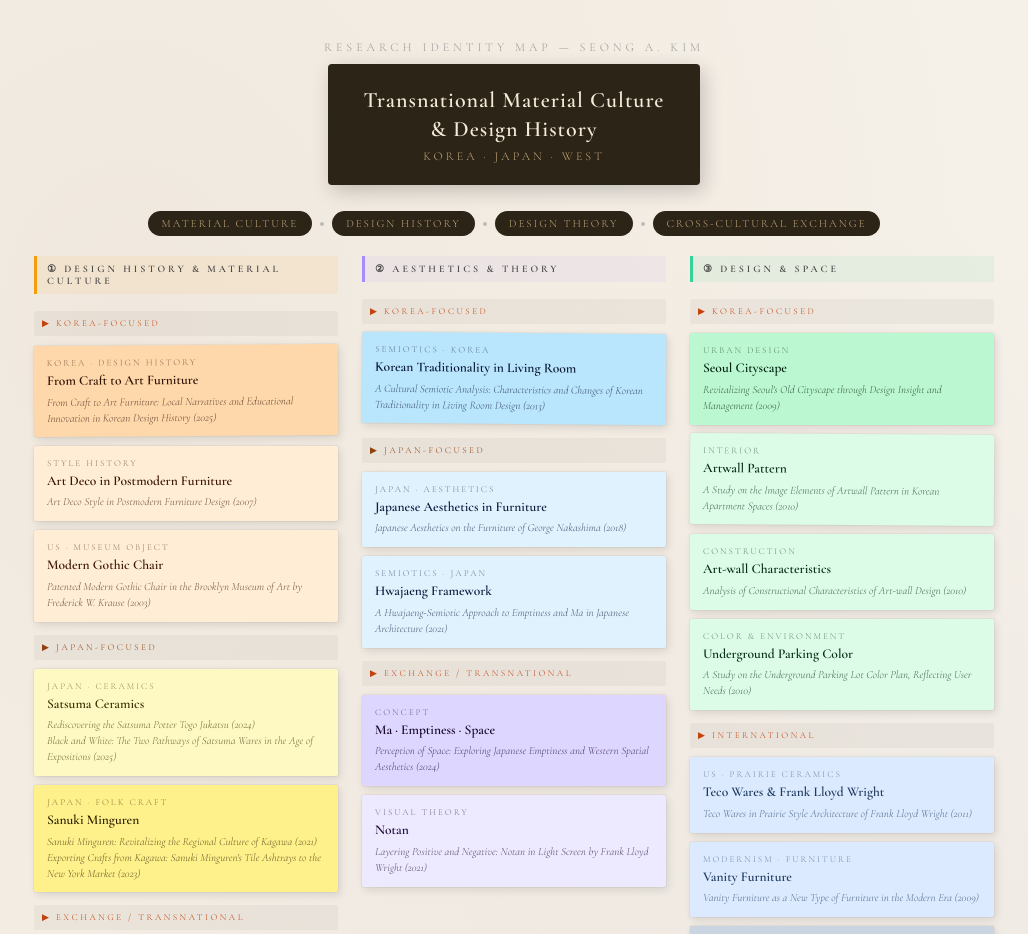
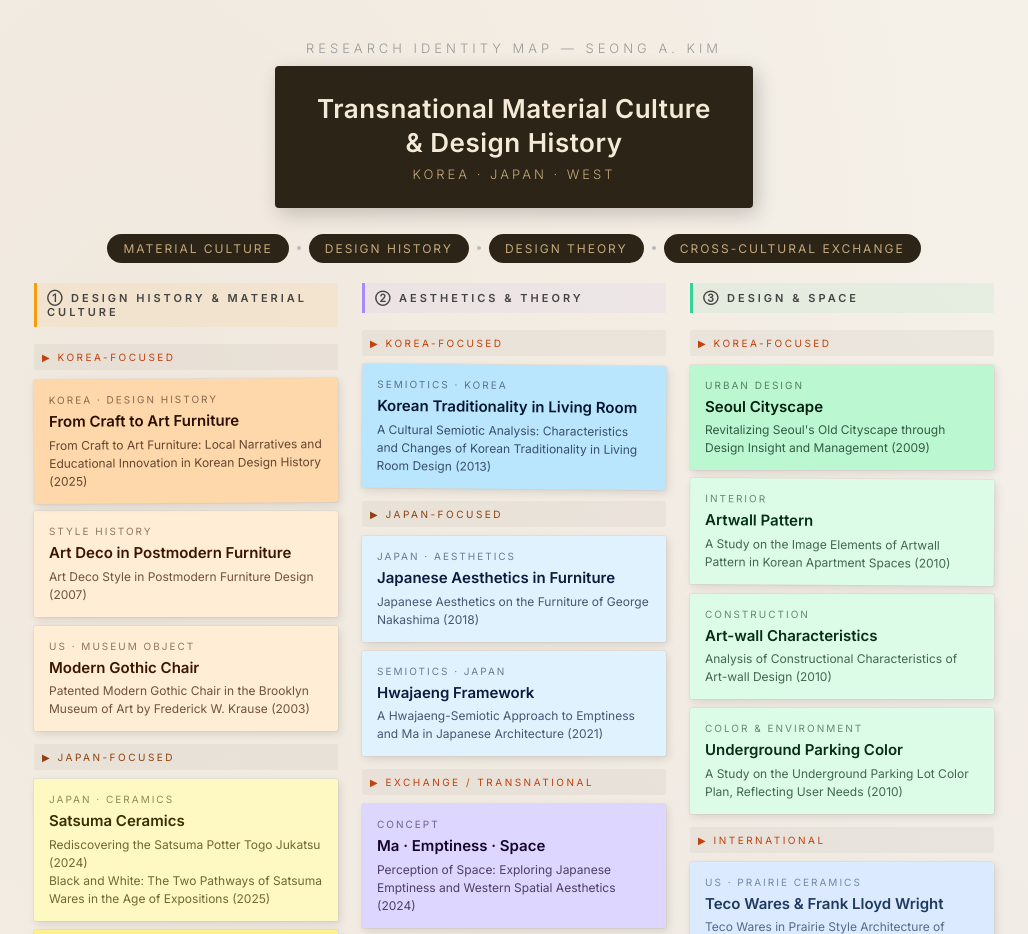
Before and after one commit to skimlee/research-map, a plain HTML site: page index.html in a window 1280 px wide. Shown: the top 934 px of the page, without its empty margins (126-1154 px from the left). Drawn offline with nearby package versions, Linux system fonts and the light colour scheme.

Commit message:
Add files via upload

```diff
--- a/index.html
+++ b/index.html
@@ -5,13 +5,13 @@
 <meta name="viewport" content="width=device-width, initial-scale=1.0">
 <title>Seong A. Kim — Research Map</title>
 <style>
-  @import url('https://fonts.googleapis.com/css2?family=Noto+Serif+KR:wght@300;400;700&family=Cormorant+Garamond:ital,wght@0,300;0,600;1,300&display=swap');
+  @import url('https://fonts.googleapis.com/css2?family=Inter:wght@300;400;500;600&display=swap');
 
   * { margin: 0; padding: 0; box-sizing: border-box; }
 
   body {
     background: #f5f0e8;
-    font-family: 'Cormorant Garamond', serif;
+    font-family: 'Inter', sans-serif;
     min-height: 100vh;
     display: flex;
     flex-direction: column;
@@ -23,7 +23,7 @@
   }
 
   .title {
-    font-size: 12px;
+    font-size: 13px;
     letter-spacing: 4px;
     text-transform: uppercase;
     color: #999;
@@ -34,15 +34,15 @@
   .center {
     background: #2c2416;
     color: #f5ead8;
-    padding: 22px 36px;
+    padding: 26px 42px;
     border-radius: 4px;
     text-align: center;
     margin-bottom: 16px;
     box-shadow: 4px 6px 20px rgba(0,0,0,0.2);
   }
 
-  .center h1 { font-size: 22px; font-weight: 600; letter-spacing: 1px; line-height: 1.3; }
-  .center .sub { font-size: 12px; letter-spacing: 3px; text-transform: uppercase; color: #c4a97d; margin-top: 6px; font-weight: 300; }
+  .center h1 { font-size: 26px; font-weight: 600; letter-spacing: 0.5px; line-height: 1.3; }
+  .center .sub { font-size: 13px; letter-spacing: 3px; text-transform: uppercase; color: #c4a97d; margin-top: 6px; font-weight: 300; }
 
   .connector-row {
     display: flex; align-items: center; justify-content: center;
@@ -51,8 +51,8 @@
 
   .connector-tag {
     background: #2c2416; color: #c4a97d;
-    padding: 6px 14px; border-radius: 20px;
-    font-size: 11px; letter-spacing: 2px; text-transform: uppercase;
+    padding: 7px 16px; border-radius: 20px;
+    font-size: 12px; letter-spacing: 2px; text-transform: uppercase;
   }
 
   .connector-dot { width: 4px; height: 4px; background: #bbb; border-radius: 50%; }
@@ -66,7 +66,7 @@
     max-width: 960px; width: 100%;
   }
 
-  .legend-item { display: flex; align-items: center; gap: 7px; font-size: 11px; letter-spacing: 1px; text-transform: uppercase; color: #555; }
+  .legend-item { display: flex; align-items: center; gap: 7px; font-size: 12px; letter-spacing: 1px; text-transform: uppercase; color: #555; }
   .legend-dot { width: 13px; height: 13px; border-radius: 2px; flex-shrink: 0; }
 
   /* GRID */
@@ -82,8 +82,8 @@
   .branch { display: flex; flex-direction: column; gap: 9px; }
 
   .branch-label {
-    font-size: 10px; letter-spacing: 3px; text-transform: uppercase;
-    color: #444; padding: 7px 10px; border-left: 3px solid;
+    font-size: 11px; letter-spacing: 3px; text-transform: uppercase;
+    color: #444; padding: 8px 10px; border-left: 3px solid;
     margin-bottom: 4px; font-weight: 700;
   }
 
@@ -93,7 +93,7 @@
 
   /* SECTION DIVIDER */
   .sub-divider {
-    font-size: 9px; letter-spacing: 2.5px; text-transform: uppercase;
+    font-size: 10px; letter-spacing: 2.5px; text-transform: uppercase;
     color: #c2410c; padding: 7px 8px;
     background: rgba(0,0,0,0.04);
     border-radius: 2px;
@@ -102,7 +102,7 @@
 
   /* POSTITS */
   .postit {
-    padding: 11px 13px; border-radius: 2px; line-height: 1.45;
+    padding: 13px 15px; border-radius: 2px; line-height: 1.5;
     box-shadow: 2px 3px 8px rgba(0,0,0,0.11), 0 0 0 1px rgba(0,0,0,0.04);
     transition: transform 0.2s ease, box-shadow 0.2s ease; cursor: default;
     width: 100%; box-sizing: border-box;
@@ -110,9 +110,9 @@
 
   .postit:hover { transform: translateY(-3px); box-shadow: 4px 8px 18px rgba(0,0,0,0.17); z-index: 5; position: relative; }
 
-  .postit .label { font-size: 9px; letter-spacing: 2px; text-transform: uppercase; opacity: 0.55; margin-bottom: 3px; display: block; }
-  .postit .text  { font-weight: 600; font-size: 13.5px; display: block; line-height: 1.3; }
-  .postit .detail { font-size: 11px; font-style: italic; margin-top: 4px; opacity: 0.72; display: block; }
+  .postit .label { font-size: 10px; letter-spacing: 2px; text-transform: uppercase; opacity: 0.55; margin-bottom: 4px; display: block; }
+  .postit .text  { font-weight: 600; font-size: 15px; display: block; line-height: 1.3; }
+  .postit .detail { font-size: 12px; font-style: normal; margin-top: 5px; opacity: 0.72; display: block; }
 
   /* COLORS */
   .yellow      { background: #fef9c3; color: #3a2e00; }  /* bright yellow — Japan */
```
